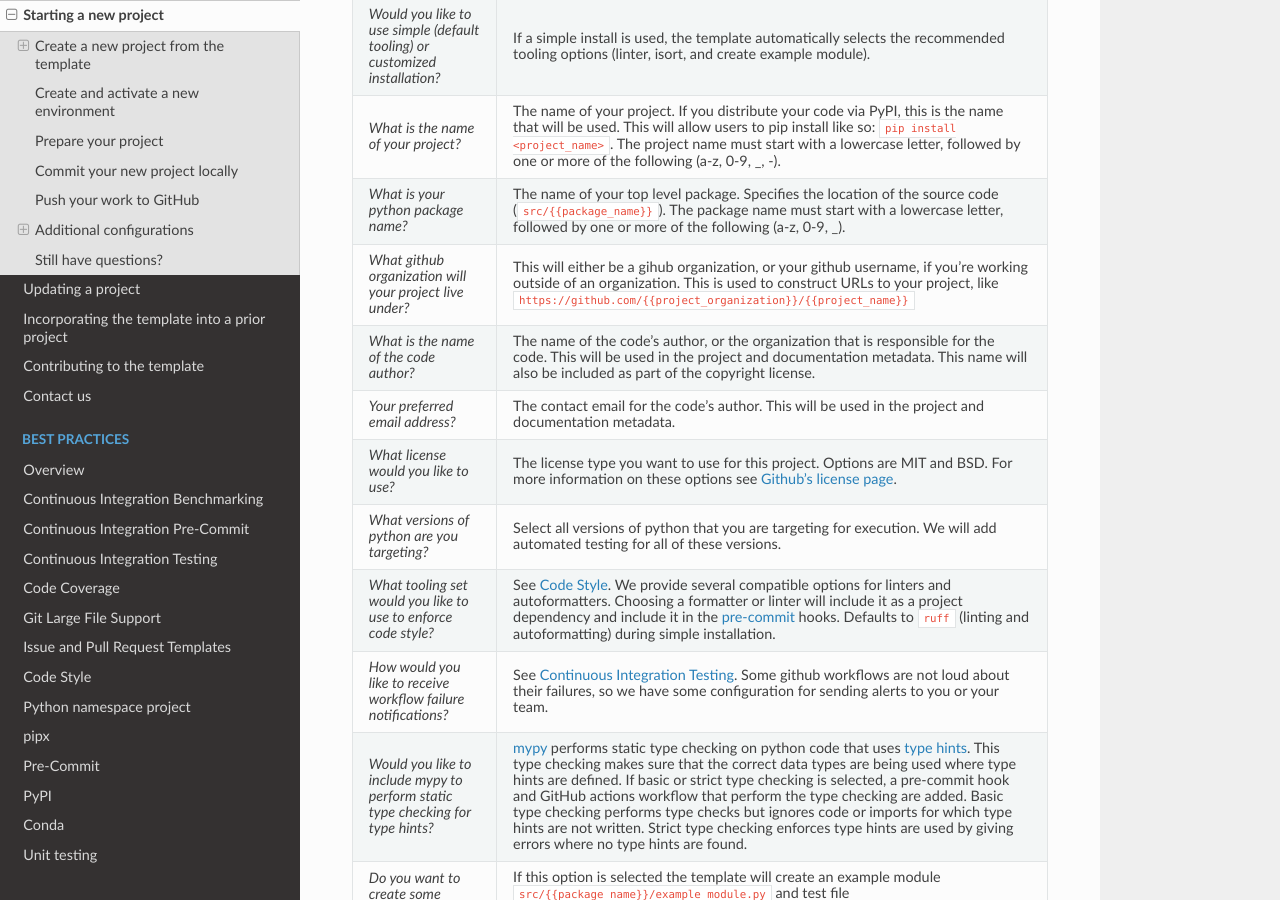
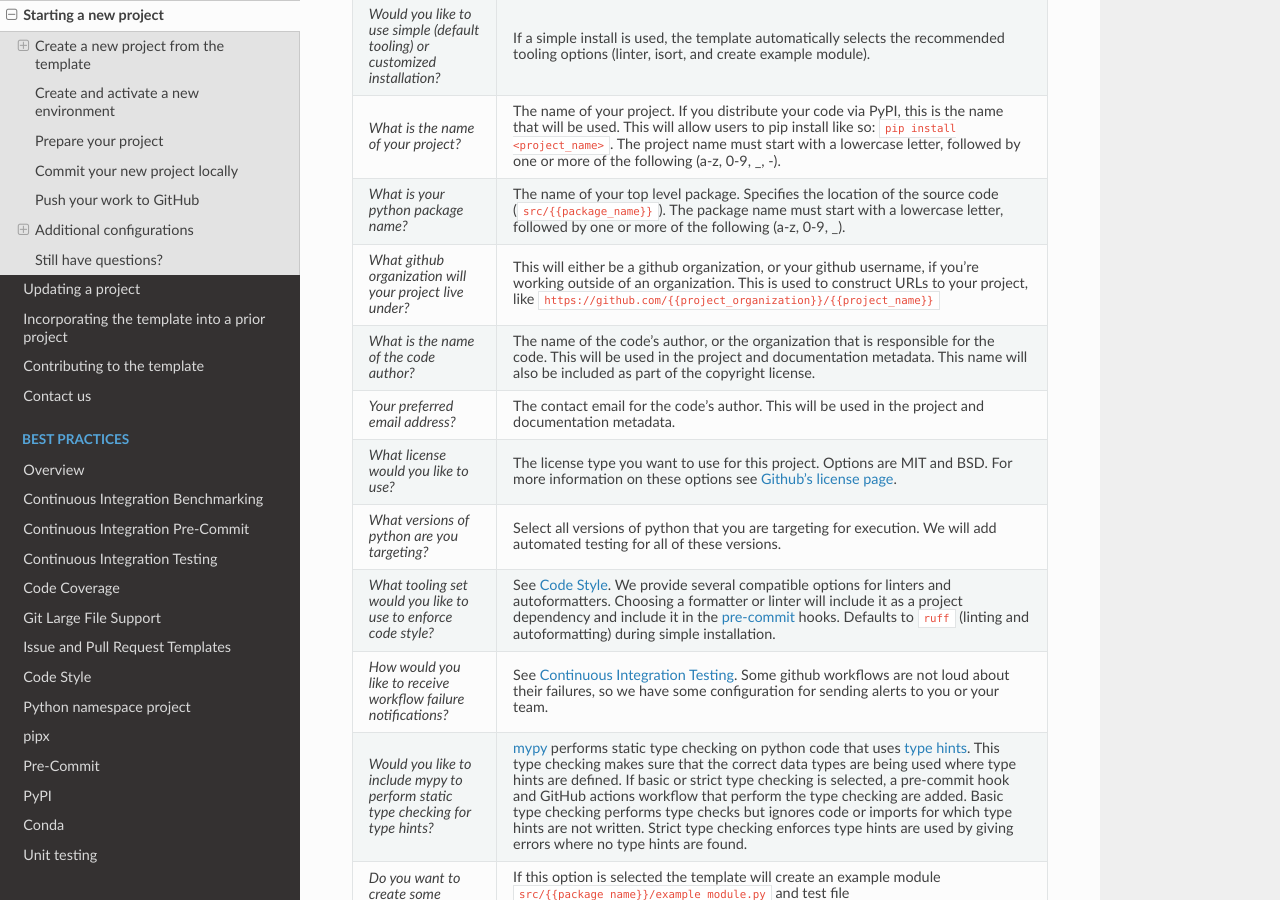
Before and after one commit to lincc-frameworks/python-project-template, a Sphinx documentation site: the page built from docs/source/new_project.rst, in a window 1280 px wide and 900 px high, scrolled down 662 px. Built offline with Sphinx 7.4.7 and the Read the Docs theme 2.0.0, drawn with Linux system fonts in a browser that asks for light colours; the version number could not be read and is left out.

Commit message:
Update new_project.rst
Single character change

```diff
--- a/docs/source/new_project.rst
+++ b/docs/source/new_project.rst
@@ -43,7 +43,7 @@
        code (``src/{{package_name}}``). The package name must start with a lowercase letter,
        followed by one or more of the following (a-z, 0-9, _).
    * - *What github organization will your project live under?*
-     - This will either be a gihub organization, or your github username, if you're working outside
+     - This will either be a github organization, or your github username, if you're working outside
        of an organization. This is used to construct URLs to your project, like
        ``https://github.com/{{project_organization}}/{{project_name}}``
    * - *What is the name of the code author?*
```
